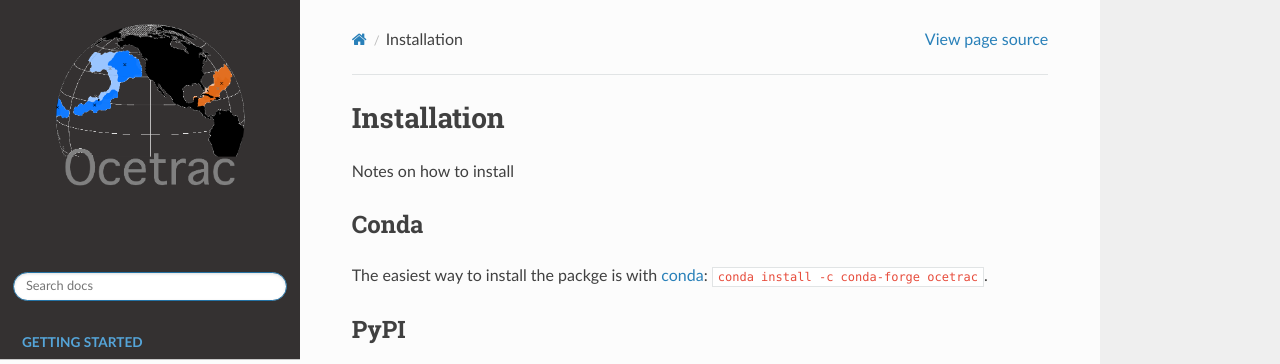
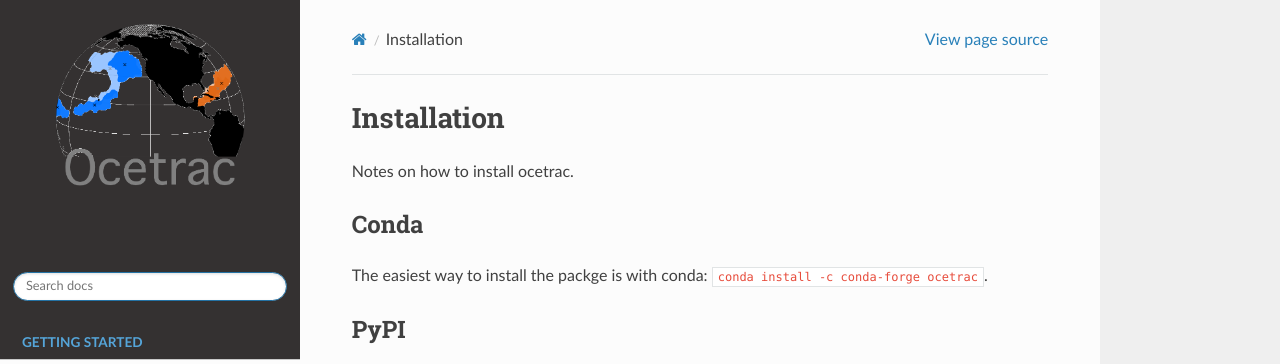
Before and after one commit to ocetrac/ocetrac, a Sphinx documentation site: the page built from docs/installation.md, in a window 1280 px wide. Shown: the top 364 px of the page. Built offline with Sphinx 7.4.7 and the Read the Docs theme 2.0.0, drawn with Linux system fonts in a browser that asks for light colours.

Commit message:
Update installation.md

```diff
--- a/docs/installation.md
+++ b/docs/installation.md
@@ -1,10 +1,10 @@
 Installation
 ============
 
-Notes on how to install
+Notes on how to install ocetrac.
 
 ##### Conda
-The easiest way to install the packge is with [conda](https://docs.conda.io/en/latest/): `conda install -c conda-forge ocetrac`.
+The easiest way to install the packge is with conda: `conda install -c conda-forge ocetrac`.
 
 ##### PyPI
 You can also install with pip: `pip install ocetrac`.
```
